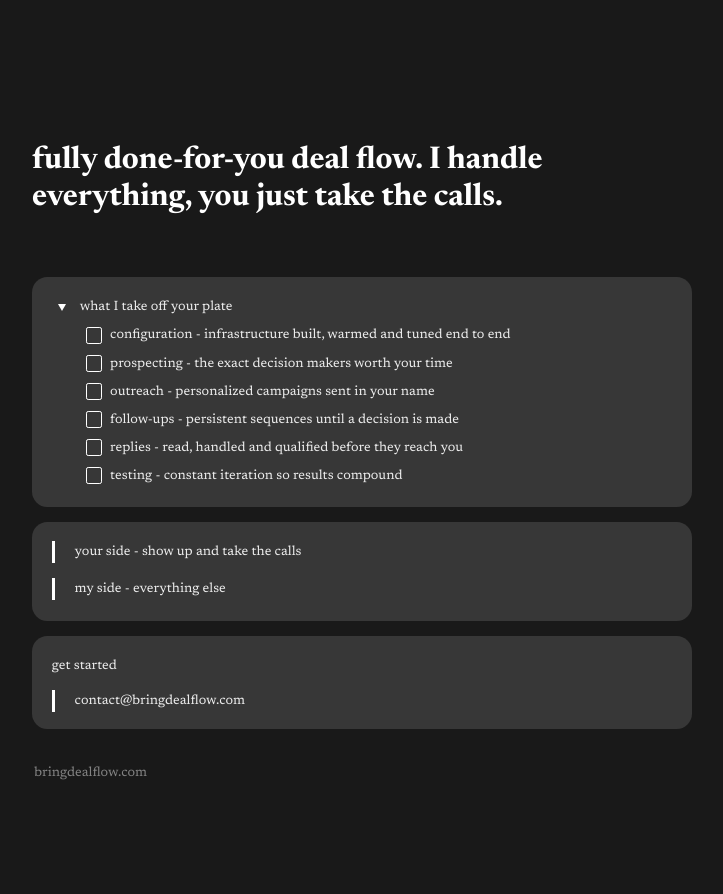
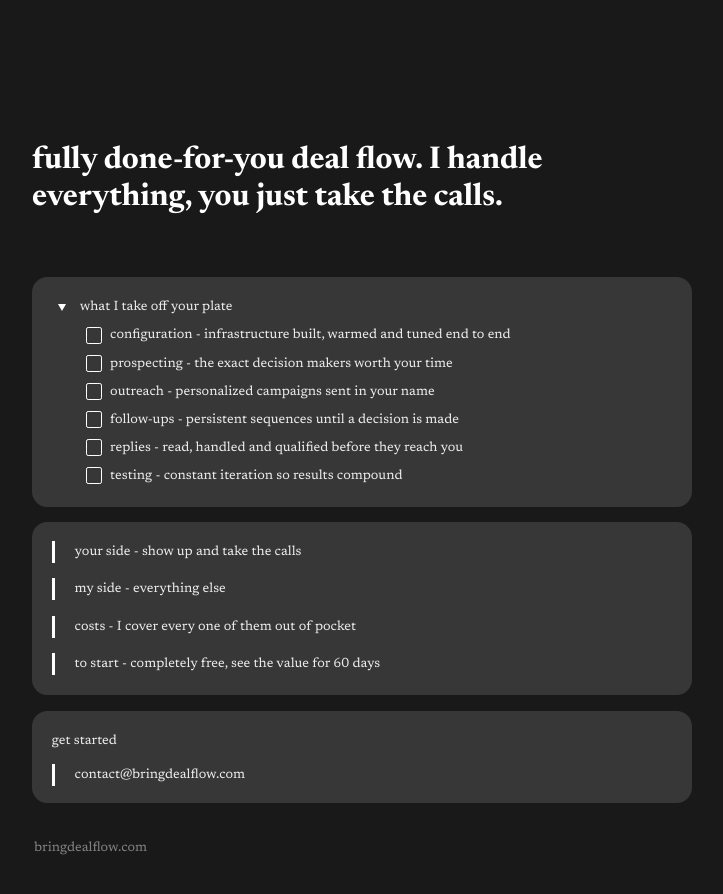
Before and after one commit to jayden8811/bringdealflow, a plain HTML site: page index.html in a window 1280 px wide. Shown: the whole page, without its empty margins (278-1001 px from the left). Drawn offline with Linux system fonts and the light colour scheme.

Commit message:
add costs and 60 day free start

```diff
--- a/index.html
+++ b/index.html
@@ -169,6 +169,8 @@
     <section class="card quotes">
       <p class="quote">your side - show up and take the calls</p>
       <p class="quote">my side - everything else</p>
+      <p class="quote">costs - I cover every one of them out of pocket</p>
+      <p class="quote">to start - completely free, see the value for 60 days</p>
     </section>
 
     <section class="card">
```
